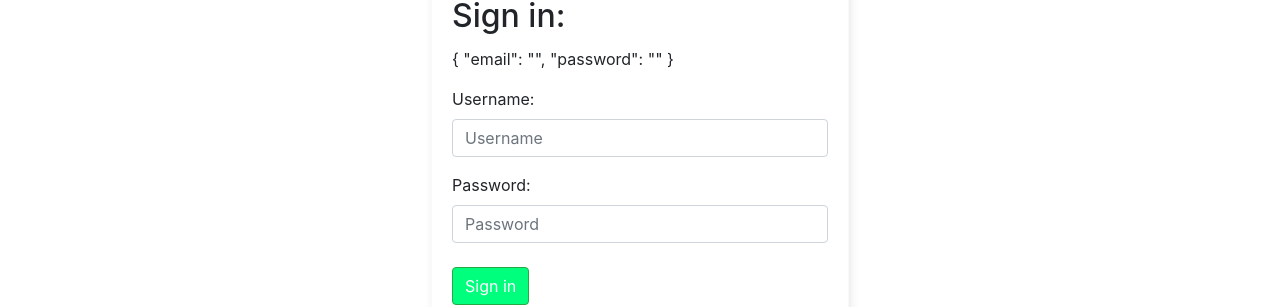
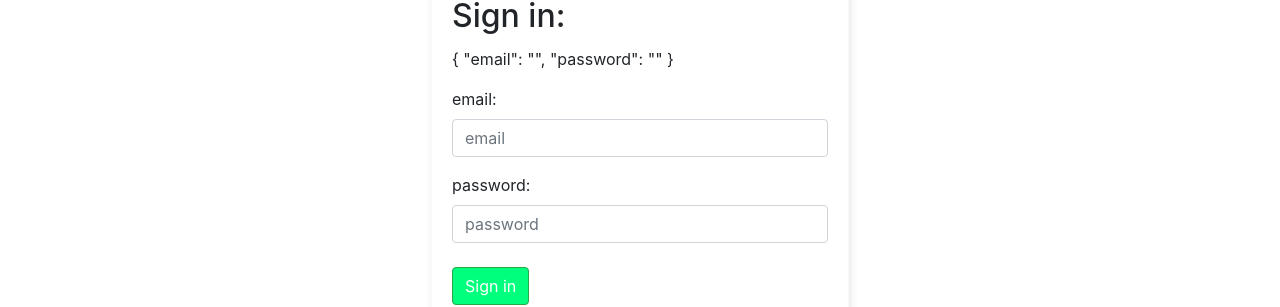
Before and after one commit to sleeyax/NotesAppFrontend, an Angular app: page /login in a window 1280 px wide. Shown: the part 162-469 px from the top of the page. Built offline with nearby package versions, Linux system fonts and the light colour scheme.

Commit message:
Log user in

```diff
--- a/src/app/login/login/login.component.html
+++ b/src/app/login/login/login.component.html
@@ -3,15 +3,15 @@
     <div class="card-body">
       <h2 class="card-title">Sign in:</h2>
       <p>{{ model | json}}</p>
-      <form [formGroup]="loginForm" (ngSubmit)="onSubmit()">
+      <form (ngSubmit)="onSubmit()">
         <div class="form-group">
-          <label for="username">Username:</label>
-          <input type="text" class="form-control" id="username" placeholder="Username" [(ngModel)]="model.Username" formControlName="username"/>
+          <label for="username">email:</label>
+          <input type="text" class="form-control" id="username" placeholder="email" [(ngModel)]="model.email" name="username"/>
         </div>
 
         <div class="form-group">
-          <label for="password">Password:</label>
-          <input type="password" class="form-control" id="password" placeholder="Password"  [(ngModel)]="model.Password" formControlName="password">
+          <label for="password">password:</label>
+          <input type="password" class="form-control" id="password" placeholder="password" [(ngModel)]="model.password" name="password">
         </div>
 
         <button type="submit" class="btn btn-success kleur mt-2" style="color:#FFFFFF">Sign in</button>
--- a/src/app/login/login/login.component.ts
+++ b/src/app/login/login/login.component.ts
@@ -14,45 +14,23 @@ export class LoginComponent implements OnInit {
 
   model : UserLogin = new UserLogin("","");
   submitted : boolean = false;
-  loggedIn : boolean;
-  loginForm: FormGroup;
   error : boolean = false;
   errorMessage : string;
 
-  constructor(private authenticateService : AuthenticateService, private router: Router) {
-    this.authenticateService.isLoggedIn.subscribe(result=>{
-      this.loggedIn=result
-    })
-  }
+  constructor(private authenticateService : AuthenticateService, private router: Router) {}
 
-  ngOnInit() {
-    if(localStorage.getItem('token') != null){
-      this.loggedIn = true;
-      console.log('aangemeld');
-    }
-    else{
-      this.loggedIn=false;
-      console.log("niet aangemeld");
-    }
-
-    this.loginForm = new FormGroup({
-      username: new FormControl('', {validators: [Validators.required, Validators.minLength(4)]}),
-      password: new FormControl('', { validators: [Validators.required, Validators.minLength(5)]})
-    });
-  }
+  ngOnInit() {}
 
   onSubmit() {
     this.submitted = true;
-    this.authenticateService.authenticate(this.model).subscribe(result => {
-        localStorage.setItem("token", result.token);
-        this.authenticateService.isLoggedIn.next(true);
-        this.router.navigate(['/'])
-      },
-      error =>{
-        this.error=true;
-        this.submitted=false;
-        this.errorMessage = "Username or password incorrect."
-      }
-    );
+    this.authenticateService.authenticate(this.model, _ => {
+      console.log('logged in');
+      this.router.navigate(['/']);
+    }, err => {
+      console.error(err);
+      this.error = true;
+      this.submitted = false;
+      this.errorMessage = "email or password incorrect.";
+    });
   }
 }
```
